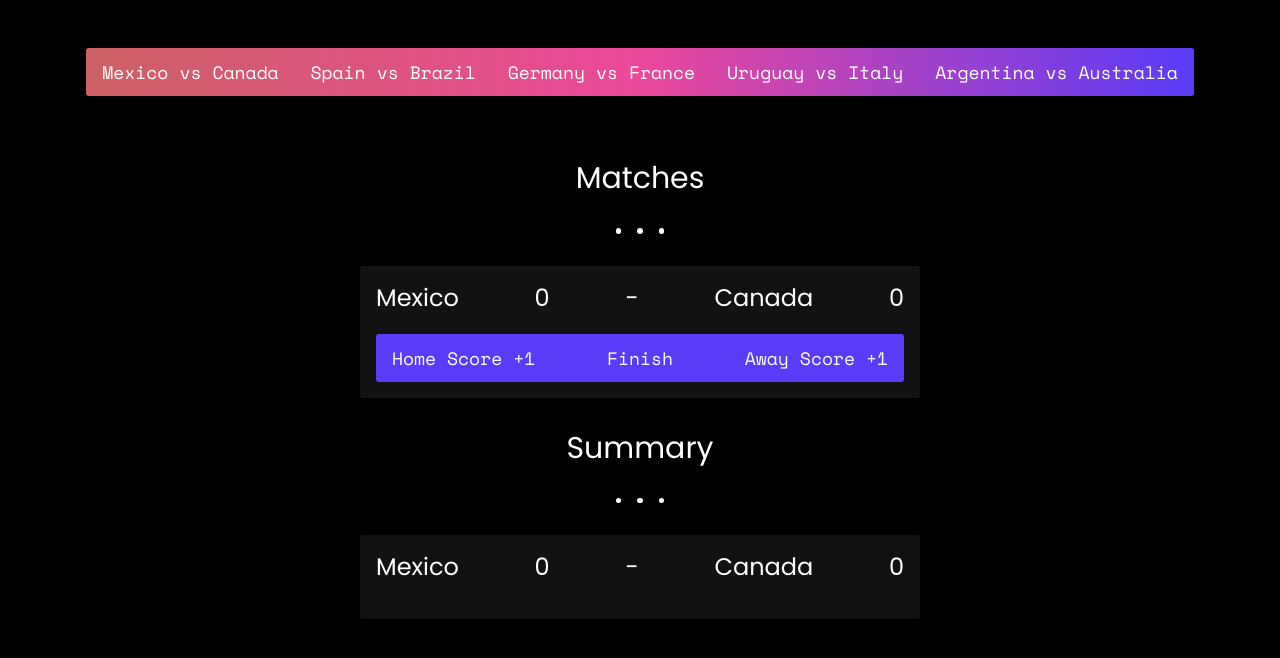
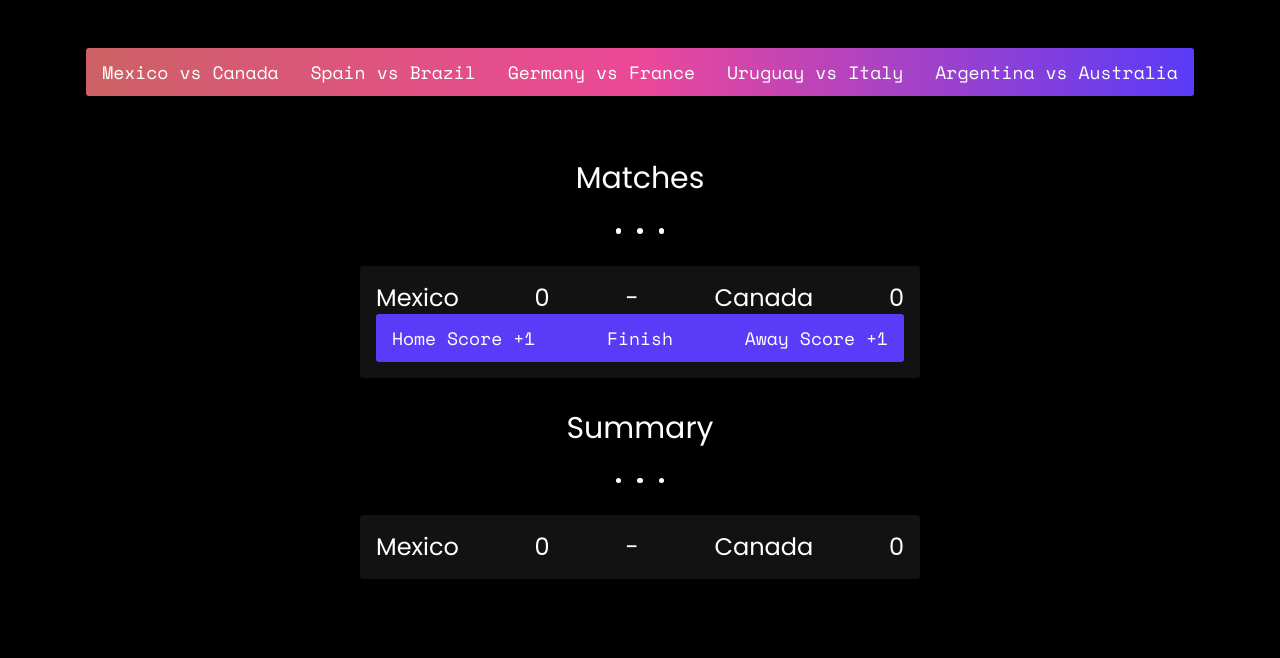
Before and after one commit to Yevhenbk/football-score-board, a Next.js app: page / in a window 1280 px wide. Both pictures are taken after a click on the element "Mexico vs Canada". Shown: the top 658 px of the page. Built offline with nearby package versions, Linux system fonts and the light colour scheme.

Commit message:
Bug fix style

```diff
--- a/src/components/UI/MatchItem.tsx
+++ b/src/components/UI/MatchItem.tsx
@@ -12,7 +12,7 @@ interface Props {
 const MatchItem: FC<Props> = (props) => {
   return (
     <div
-      className='flex flex-col w-[35rem] justify-center gap-5
+      className='flex flex-col w-[35rem] justify-center
       text-2xl bg-[#4444] items-center p-4 rounded-[3px]'
       data-testid={props.testId}
     >
```
